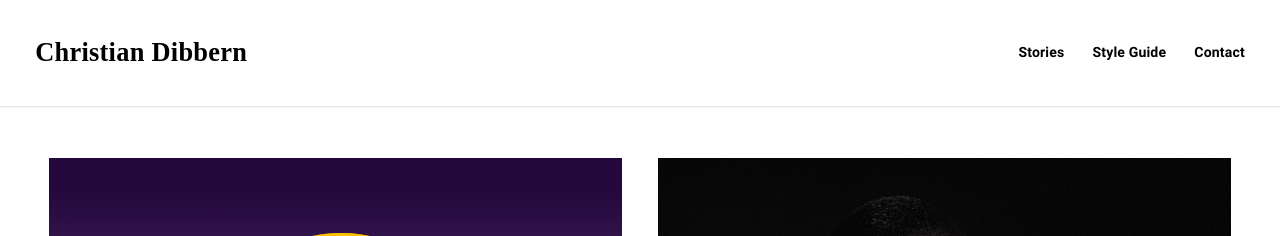
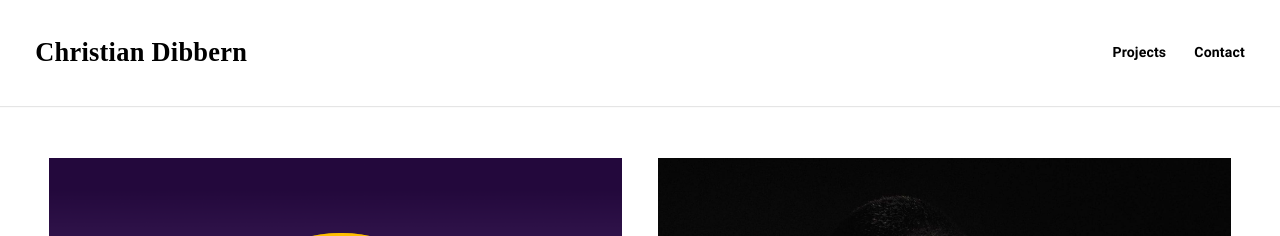
Before and after one commit to ChristianDibbern/christiandibbern.github.io, a Jekyll site: the page built from index.html, in a window 1280 px wide and 900 px high. Shown: the top 236 px of the window. Built offline with Jekyll 4.4.1, drawn with Linux system fonts in a browser that asks for light colours; some web fonts are replaced.

Commit message:
Removed style guide from navigation

```diff
--- a/_includes/navigation.html
+++ b/_includes/navigation.html
@@ -1,7 +1,7 @@
 <nav>
   <ul class="header__list">
-    <li><a href="{{ '/' | prepend: site.baseurl }}">Stories</a></li>
-    <li><a href="{{ '/style-guide' | prepend: site.baseurl }}">Style Guide</a></li>
+    <li><a href="{{ '/' | prepend: site.baseurl }}">Projects</a></li>
+    {% comment %} <li><a href="{{ '/style-guide' | prepend: site.baseurl }}">Style Guide</a></li> {% endcomment %}
     <li><span class="popup__open">Contact</span></li>
   </ul>
 </nav>
```
